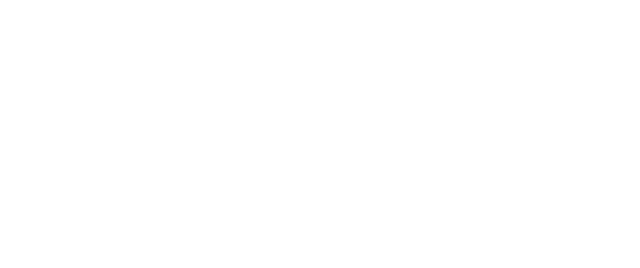
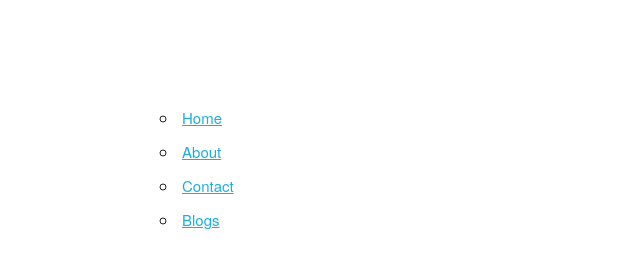
Before and after one commit to melissa-c/melissa-c.github.io, a plain HTML site: page index.html in a window 1280 px wide. Shown: the whole page, without its empty margins (0-640 px from the left). Drawn offline with nearby package versions, Linux system fonts and the light colour scheme.

Commit message:
when applied this commit will save index file with a header list of links

```diff
--- a/index.html
+++ b/index.html
@@ -1,11 +1,45 @@
 <!DOCTYPE html>
 <html>
   <head>
-    <title></title>
+    <title>Mel's Blog</title>
+
     <meta charset="UTF-8">
+    <meta name="viewport" content="width=device-width, initial-scale=1">
+
+    <link rel="stylesheet" href="https://cdnjs.cloudflare.com/ajax/libs/normalize/3.0.3/normalize.css">
+    <link rel="stylesheet" href="https://cdnjs.cloudflare.com/ajax/libs/skeleton/2.0.4/skeleton.css">
+    <link rel="stylesheet" href="/css/style.css">
 
   </head>
   <body>
+    <header>
+      <div class="container">
+        <div class="header-logo">
+          <a href="../index.html">
+            <img src="img/mel-logo-icon_wht_100x100.png" alt="mel logo">
+          </a>
+        </div>
+        <div class="primary-nav">
+          <ul>
+            <li>
+              <a href="../index.html">Home</a>
+            </li>
+            <li>
+              <a href="about.html">About</a>
+            </li>
+            <li>
+              <a href="contact.html">Contact</a>
+            </li>
+            <li>
+              <a href="blog-template.html">Blogs</a>
+            </li>
+          </ul>
+
+        </div>
+
+
+
+    </header>
 
   </body>
 </html>
```
Also changed, not shown: blog/blog-template.html (+1 -14 lines).
